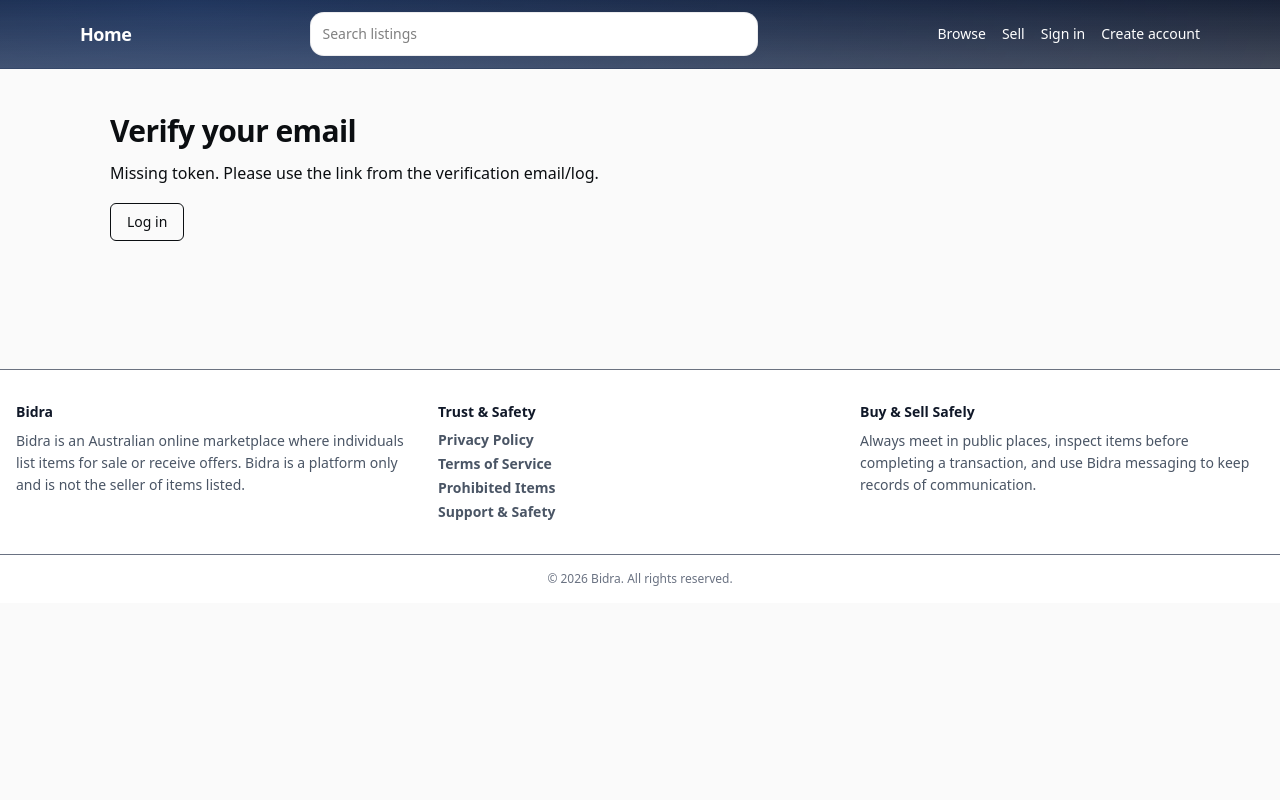
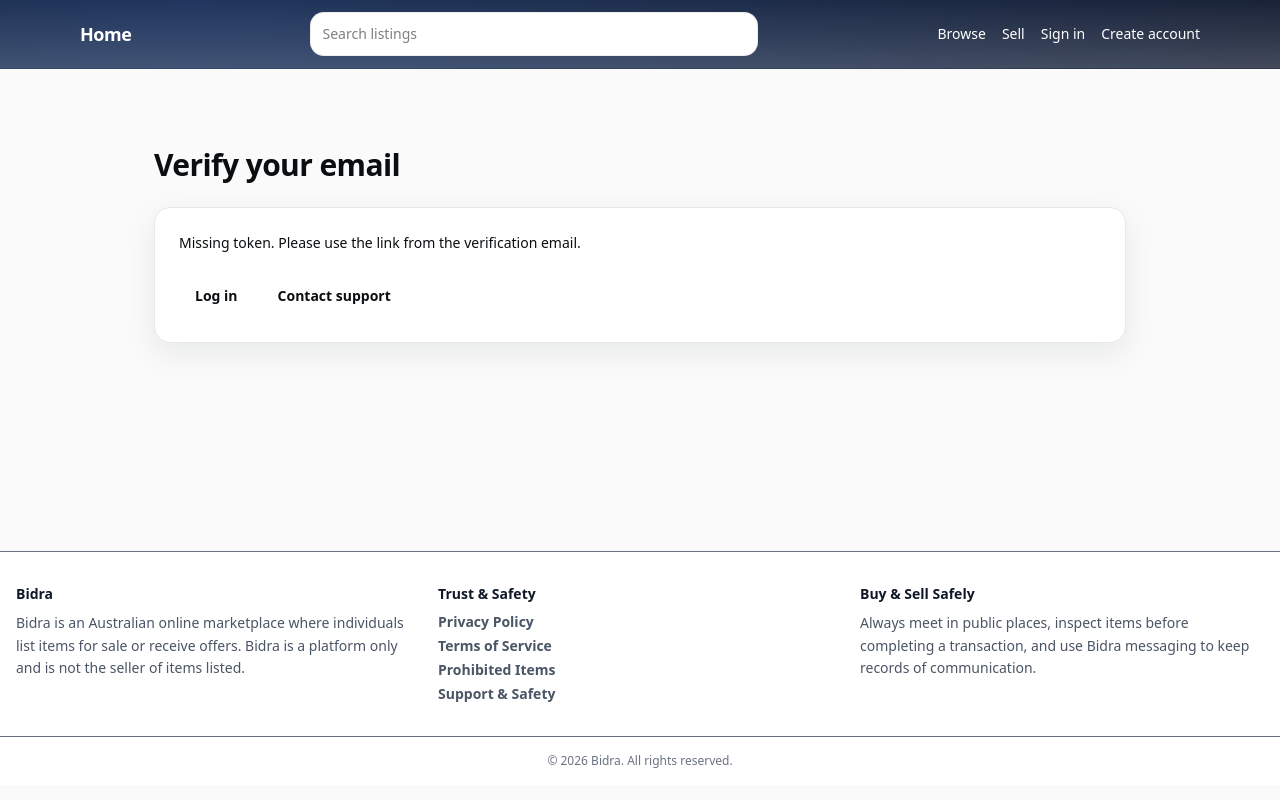
Before and after one commit to TradeFlow1/bidra, a Next.js app: page /auth/verify in a window 1280 px wide. Built offline with nearby package versions, Linux system fonts and the light colour scheme; no server answers.

Commit message:
Step 15: restore verify flow + real /logout signout + header logout link

```diff
--- a/app/auth/verify/page.tsx
+++ b/app/auth/verify/page.tsx
@@ -1,26 +1,62 @@
 import Link from "next/link";
 import { prisma } from "@/lib/prisma";
 
+export const metadata = {
+  title: "Verify your email — Bidra",
+};
+
+function Wrap(props: { title: string; children: React.ReactNode }) {
+  return (
+    <main className="bd-container py-10">
+      <div className="container max-w-xl">
+        <h1 className="text-3xl font-extrabold tracking-tight bd-ink">{props.title}</h1>
+        <div className="mt-6 bd-card p-6">{props.children}</div>
+      </div>
+    </main>
+  );
+}
+
 export default async function VerifyPage({ searchParams }: { searchParams: { token?: string } }) {
   const token = String(searchParams?.token ?? "").trim();
+
   if (!token) {
     return (
-      <div className="max-w-xl">
-        <h1 className="text-2xl font-bold">Verify your email</h1>
-        <p className="mt-2 text-neutral-700">Missing token. Please use the link from the verification email/log.</p>
-        <Link className="mt-4 inline-block rounded-md border px-4 py-2 text-sm font-medium hover:bg-neutral-50" href="/auth/login">Log in</Link>
-      </div>
+      <Wrap title="Verify your email">
+        <p className="text-sm bd-ink2">
+          Missing token. Please use the link from the verification email.
+        </p>
+        <div className="mt-5 flex flex-col gap-2 sm:flex-row">
+          <Link href="/auth/login" className="bd-btn bd-btn-primary text-center">
+            Log in
+          </Link>
+          <Link href="/support" className="bd-btn text-center">
+            Contact support
+          </Link>
+        </div>
+      </Wrap>
     );
   }
 
-  const vt = await prisma.verificationToken.findUnique({ where: { token }, include: { user: true } });
+  const vt = await prisma.verificationToken.findUnique({
+    where: { token },
+    include: { user: true },
+  });
+
   if (!vt || vt.expiresAt.getTime() < Date.now()) {
     return (
-      <div className="max-w-xl">
-        <h1 className="text-2xl font-bold">Verification link expired</h1>
-        <p className="mt-2 text-neutral-700">Please register again or request a new verification link.</p>
-        <Link className="mt-4 inline-block rounded-md border px-4 py-2 text-sm font-medium hover:bg-neutral-50" href="/auth/register">Create account</Link>
-      </div>
+      <Wrap title="Verification link expired">
+        <p className="text-sm bd-ink2">
+          Please register again or request a new verification link.
+        </p>
+        <div className="mt-5 flex flex-col gap-2 sm:flex-row">
+          <Link href="/auth/register" className="bd-btn bd-btn-primary text-center">
+            Create account
+          </Link>
+          <Link href="/auth/login" className="bd-btn text-center">
+            Log in
+          </Link>
+        </div>
+      </Wrap>
     );
   }
 
@@ -28,10 +64,16 @@ export default async function VerifyPage({ searchParams }: { searchParams: { tok
   await prisma.verificationToken.delete({ where: { id: vt.id } });
 
   return (
-    <div className="max-w-xl">
-      <h1 className="text-2xl font-bold">Email verified</h1>
-      <p className="mt-2 text-neutral-700">Your email is verified. You can now log in.</p>
-      <Link className="mt-4 inline-block rounded-md bg-black text-white px-4 py-2 text-sm font-medium" href="/auth/login">Log in</Link>
-    </div>
+    <Wrap title="Email verified">
+      <p className="text-sm bd-ink2">Your email is verified. You can now log in.</p>
+      <div className="mt-5 flex flex-col gap-2 sm:flex-row">
+        <Link href="/auth/login" className="bd-btn bd-btn-primary text-center">
+          Log in
+        </Link>
+        <Link href="/" className="bd-btn text-center">
+          Go home
+        </Link>
+      </div>
+    </Wrap>
   );
 }
--- a/app/forgot-password/page.tsx
+++ b/app/forgot-password/page.tsx
@@ -69,7 +69,7 @@ export default function ForgotPasswordPage() {
       ) : null}
 
       <div className="text-sm">
-        <Link className="underline" href="/login">Back to login</Link>
+        <Link className="underline" href="/auth/login">Back to login</Link>
       </div>
       </div>
     </main>
--- a/app/logout/page.tsx
+++ b/app/logout/page.tsx
@@ -1,5 +1,21 @@
-import { redirect } from "next/navigation";
+"use client";
+
+import { useEffect } from "react";
+import { signOut } from "next-auth/react";
 
 export default function LogoutPage() {
-  redirect("/");
+  useEffect(() => {
+    // single canonical logout path
+    signOut({ callbackUrl: "/" });
+  }, []);
+
+  return (
+    <main className="bd-container py-10">
+      <div className="container max-w-xl">
+        <div className="bd-card p-6">
+          <div className="text-sm bd-ink2">Signing you out…</div>
+        </div>
+      </div>
+    </main>
+  );
 }
--- a/app/reset-password/page.tsx
+++ b/app/reset-password/page.tsx
@@ -76,7 +76,7 @@ export default function ResetPasswordPage() {
       {msg ? <div className="text-sm">{msg}</div> : null}
 
       <div className="text-sm">
-        <Link className="underline" href="/login">Back to login</Link>
+        <Link className="underline" href="/auth/login">Back to login</Link>
       </div>
       </div>
     </main>
--- a/components/site-header-client.tsx
+++ b/components/site-header-client.tsx
@@ -2,8 +2,6 @@
 
 import Link from "next/link";
 import { useMemo, useState } from "react";
-import { signOut } from "next-auth/react";
-
 type SessionLike =
   | {
       user?: {
@@ -94,7 +92,7 @@ export default function SiteHeaderClient({ session }: { session?: SessionLike })
                       Orders
                     </Link>
                     <div className="my-1 border-t border-white/10" />
-                    <button type="button" className="rounded px-3 py-2 hover:bg-white/5 text-left" onClick={async () => { closeAll(); await signOut({ callbackUrl: "/" }); }}>Sign out</button>
+                    <Link href="/logout" className="rounded px-3 py-2 hover:bg-white/5 text-left" onClick={closeAll}>Sign out</Link>
                   </div>
                 </div>
               ) : null}
@@ -152,7 +150,7 @@ export default function SiteHeaderClient({ session }: { session?: SessionLike })
                   <Link href="/profile" onClick={closeAll}>Account settings</Link>
                   <Link href="/dashboard" onClick={closeAll}>Dashboard</Link>
                   <Link href="/orders" onClick={closeAll}>Orders</Link>
-                  <button type="button" className="rounded px-3 py-2 hover:bg-white/5 text-left" onClick={async () => { closeAll(); await signOut({ callbackUrl: "/" }); }}>Sign out</button>
+                  <Link href="/logout" className="rounded px-3 py-2 hover:bg-white/5 text-left" onClick={closeAll}>Sign out</Link>
                 </>
               ) : (
                 <>
```
